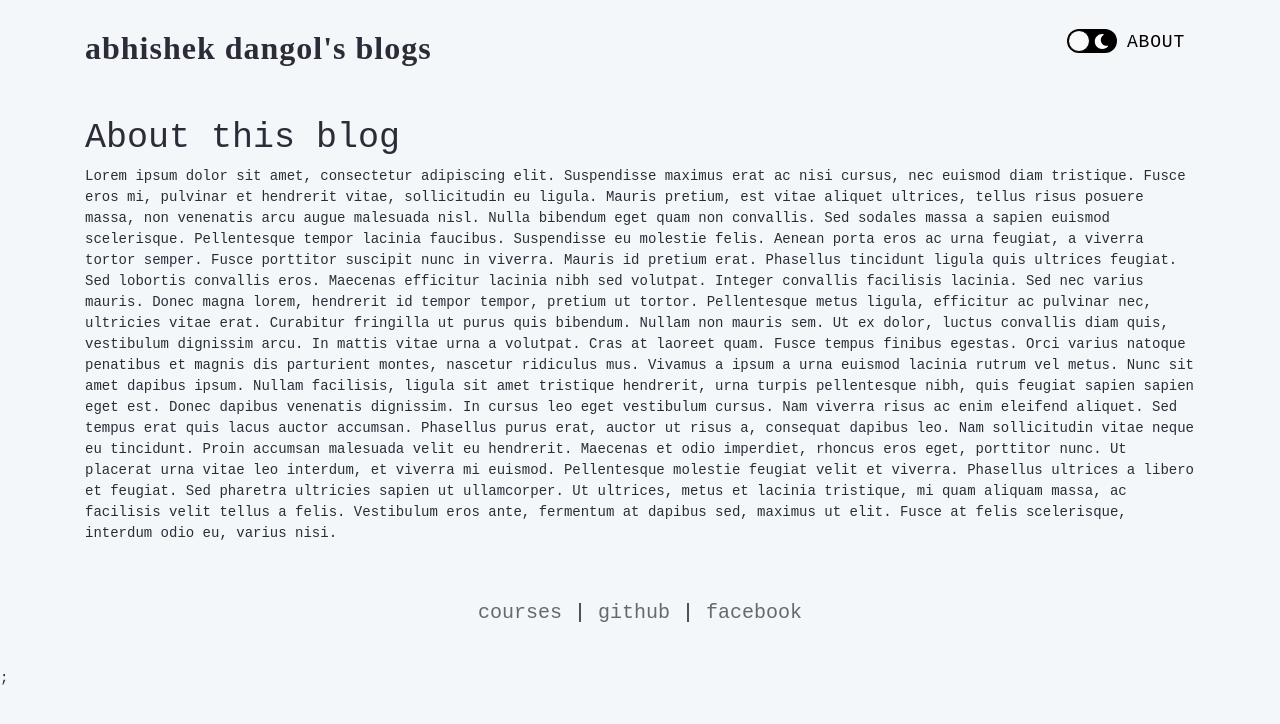
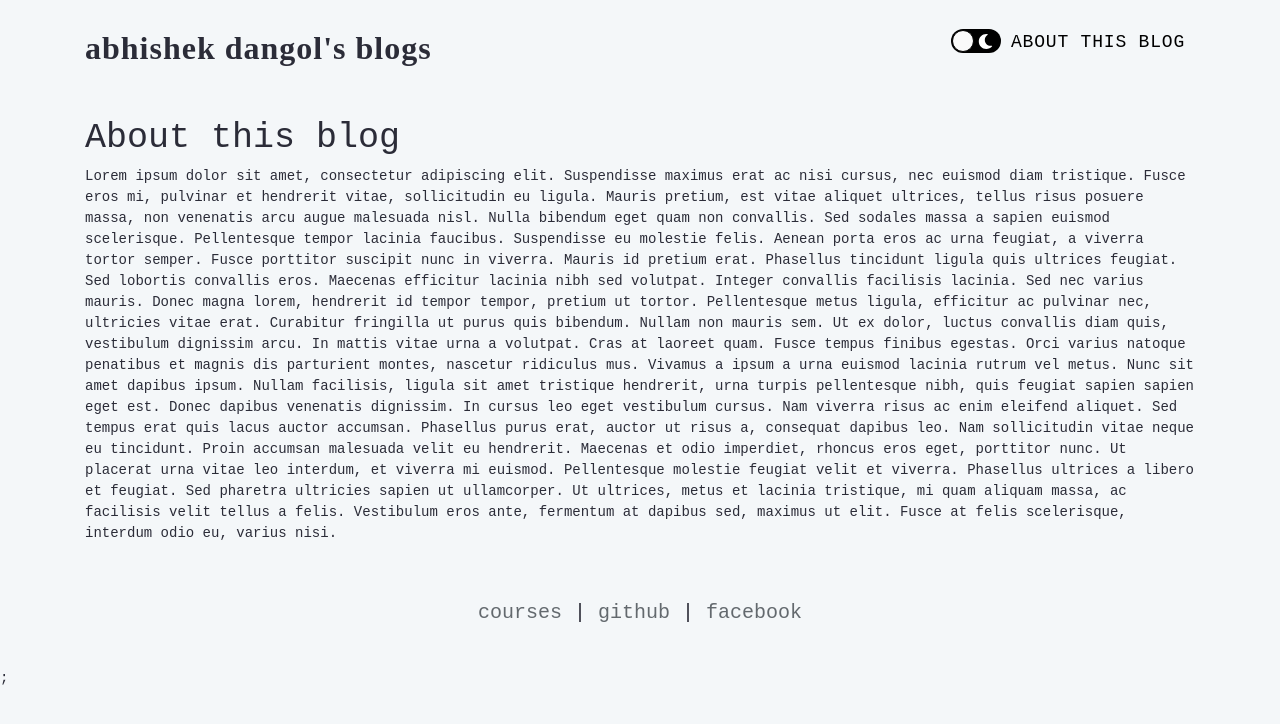
Before and after one commit to abhishek-dangol/sanity-nextJS-blog, a Next.js app: page /about in a window 1280 px wide. Shown: the top 724 px of the page. Built offline with nearby package versions, Linux system fonts and the light colour scheme; a small style sheet from the web is missing; a web font is replaced by a local one; what @lyket/react would draw is missing.

Commit message:
Changed About to About This Blog

```diff
--- a/components/Navbar.js
+++ b/components/Navbar.js
@@ -59,7 +59,7 @@ const BlogNavbar = ({ theme, toggleTheme }) => {
           <Nav.Link
             as={() => (
               <Link href="/about">
-                <a className="fj-navbar-item fj-navbar-link">About</a>
+                <a className="fj-navbar-item fj-navbar-link">About This Blog</a>
               </Link>
             )}
           />
```
